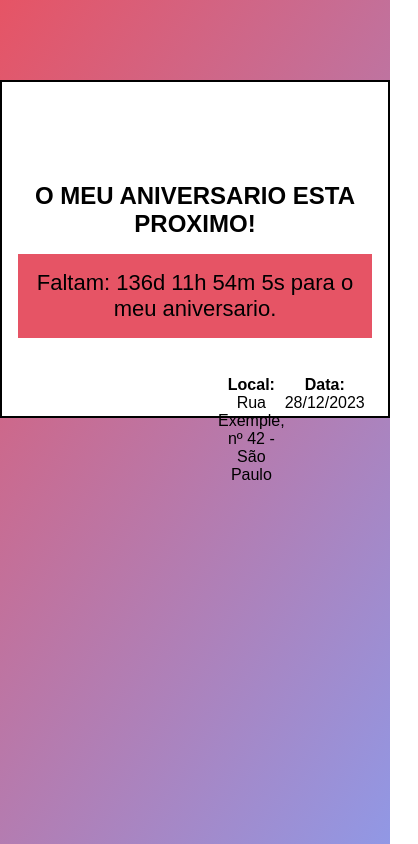
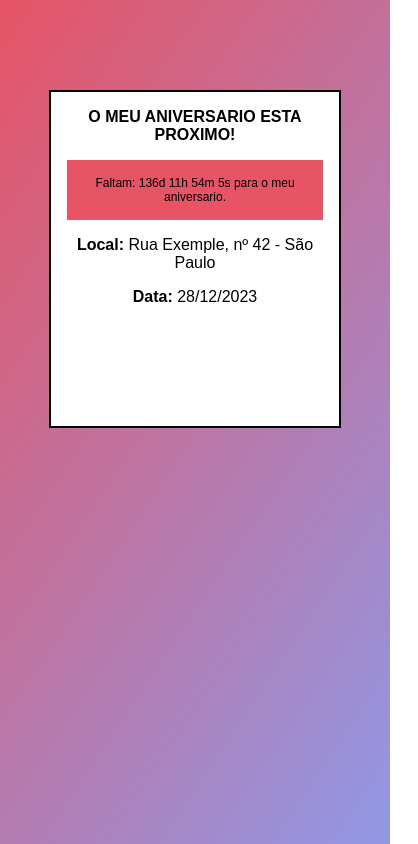
Before and after one commit to julio-cesar-gomes/evento-aniversario-cronometro, a website built with Parcel: page src/index.html in a window 390 px wide. Shown: the whole page, 418 px wide, since content can reach past the window. Built offline with nearby package versions, Linux system fonts and the light colour scheme.

Commit message:
responsividade

```diff
--- a/src/styles/main.scss
+++ b/src/styles/main.scss
@@ -12,6 +12,10 @@
     width: 100%;
     margin: 0 auto;
 
+    @media (max-width: 768px){
+        max-width: 80%;
+    }
+
 }
 
 .event{
@@ -25,6 +29,7 @@
         padding: 100px 16px;
         border: 2px solid black;
         height: 40vh;
+        margin: 10px;
 
         &__title{
             margin-bottom: 16px;
@@ -47,5 +52,43 @@
 
         }
     }
+    @media (max-width: 768px){
+        .event{
+            display: block;
 
+            &__info{
+
+                padding: 16px;
+                border: 2px solid black;
+                height: 40vh;
+
+                &__title{
+                    font-size: 16px;
+                    margin-bottom: 16px;
+                    text-transform: uppercase;
+                }
+
+                &__description{
+                    margin-bottom: 16px;
+                    background-color: #e65465;
+                    text-align: center;
+                    padding: 16px 0px;
+                    font-size: 12px;
+
+                }
+
+                &__list{
+                    display: block;
+                    padding: 0;
+
+                    &__item{
+
+                        margin-bottom: 16px;
+                    }
+
+                }
+            }
+        }
+
+    }
 }
```
